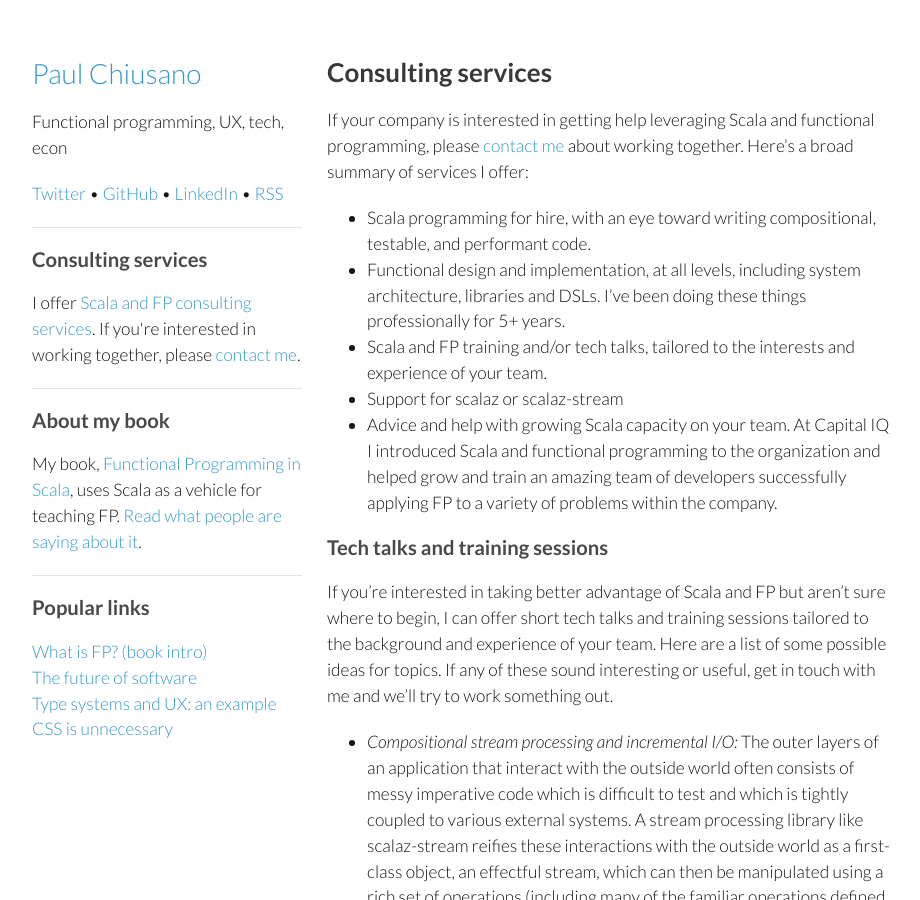
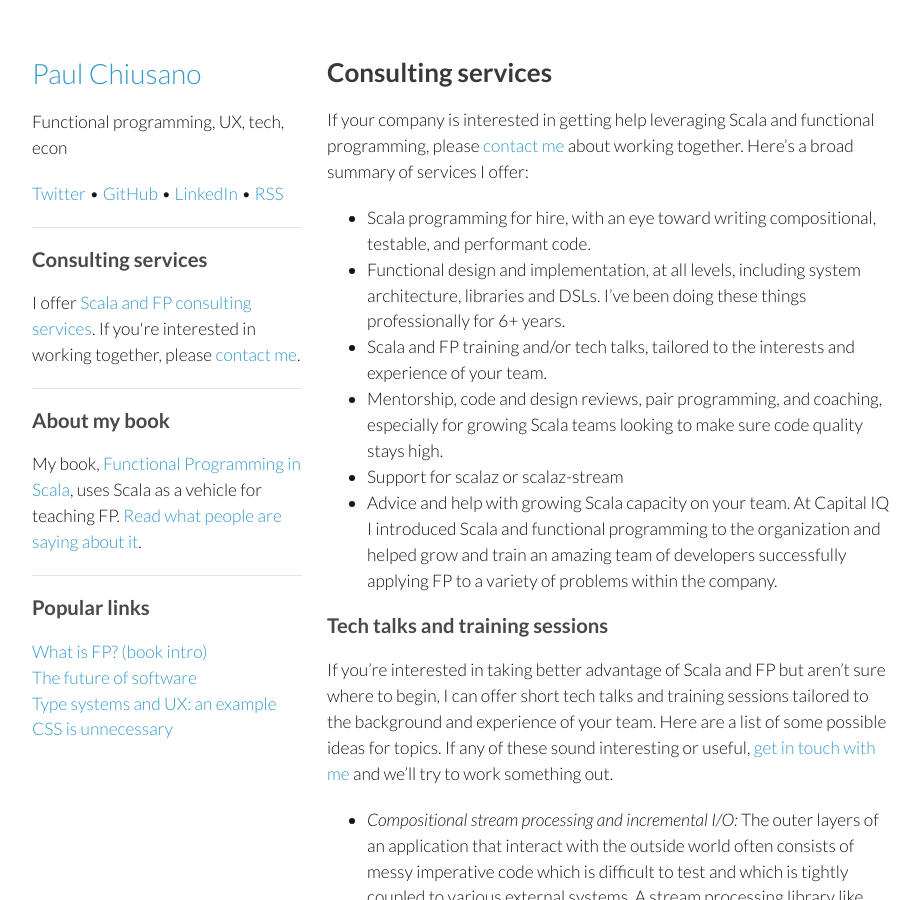
Before and after one commit to pchiusano/pchiusano.github.io, a Jekyll site: the page built from consulting-services.html, in a window 1280 px wide and 900 px high. Shown: the whole window, without its empty margins (178-1098 px from the left). Built offline with Jekyll 4.4.1, drawn with Linux system fonts in a browser that asks for light colours.

Commit message:
Update consulting-services.markdown

```diff
--- a/_includes/consulting-services.markdown
+++ b/_includes/consulting-services.markdown
@@ -3,14 +3,15 @@
 If your company is interested in getting help leveraging Scala and functional programming, please [contact me](mailto:paul.chiusano@stage-n.com) about working together. Here's a broad summary of services I offer:
 
 * Scala programming for hire, with an eye toward writing compositional, testable, and performant code.
-* Functional design and implementation, at all levels, including system architecture, libraries and DSLs. I've been doing these things professionally for 5+ years.
+* Functional design and implementation, at all levels, including system architecture, libraries and DSLs. I've been doing these things professionally for 6+ years.
 * Scala and FP training and/or tech talks, tailored to the interests and experience of your team.
+* Mentorship, code and design reviews, pair programming, and coaching, especially for growing Scala teams looking to make sure code quality stays high.
 * Support for scalaz or scalaz-stream
 * Advice and help with growing Scala capacity on your team. At Capital IQ I introduced Scala and functional programming to the organization and helped grow and train an amazing team of developers successfully applying FP to a variety of problems within the company.
 
 ### Tech talks and training sessions
 
-If you're interested in taking better advantage of Scala and FP but aren't sure where to begin, I can offer short tech talks and training sessions tailored to the background and experience of your team. Here are a list of some possible ideas for topics. If any of these sound interesting or useful, get in touch with me and we'll try to work something out.
+If you're interested in taking better advantage of Scala and FP but aren't sure where to begin, I can offer short tech talks and training sessions tailored to the background and experience of your team. Here are a list of some possible ideas for topics. If any of these sound interesting or useful, [get in touch with me](mailto:paul.chiusano@stage-n.com) and we'll try to work something out.
 
 * _Compositional stream processing and incremental I/O:_ The outer layers of an application that interact with the outside world often consists of messy imperative code which is difficult to test and which is tightly coupled to various external systems. A stream processing library like scalaz-stream reifies these interactions with the outside world as a first-class object, an effectful stream, which can then be manipulated using a rich set of operations (including many of the familiar operations defined for the Scala collections, such as map, filter, etc). This helps regain testability and modularity, and allows for surprising (and useful) separation between the core program logic and interactions with the outside world.
 * _State machines as stream processing:_ Dealing with the real world often involves writing messy or complex state machines. (E.g. a node in a cluster may first accept a job request, which transitions it to a state where it expects a handshake message within 10 seconds, followed by a payload of job data, at which point it begins processing this data, with periodic checking of a cancellation signal). These sorts of interactions and protocols can be recast as stream processing, giving us a nice combinator library for assembling these behaviors, with the usual benefits of compositionality and testability.
```
